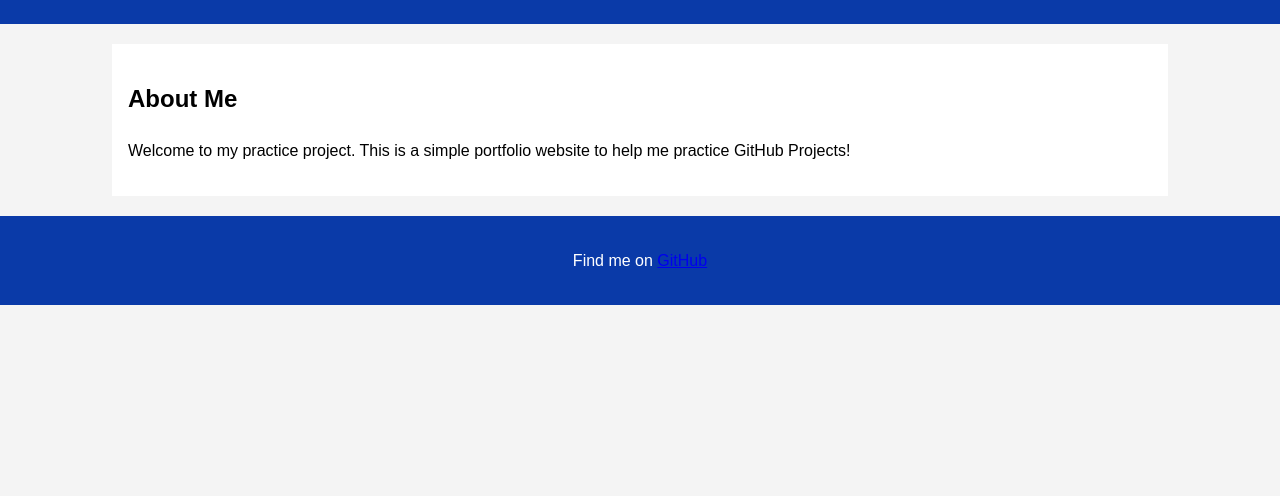
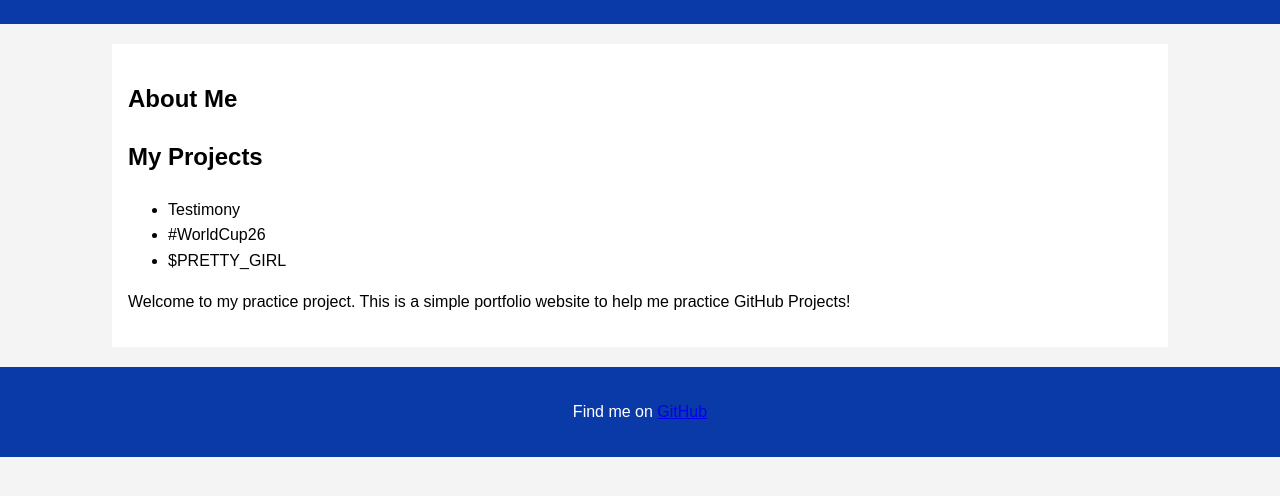
Before and after one commit to AaronFT97/project-estimation-practice, a plain HTML site: page index.html in a window 1280 px wide. Shown: the part 102-598 px from the top of the page. Drawn offline with Linux system fonts and the light colour scheme.

Commit message:
added 'My Projects' section

```diff
--- a/index.html
+++ b/index.html
@@ -14,6 +14,12 @@
     <main>
         <section id="about">
             <h2>About Me</h2>
+            <h2>My Projects</h2>
+            <ul>
+                <li>Testimony</li>
+                <li>#WorldCup26</li>
+                <li>$PRETTY_GIRL</li>
+            </ul>
             <p>Welcome to my practice project. This is a simple portfolio website to help me practice GitHub Projects!</p>
         </section>
     </main>
```
